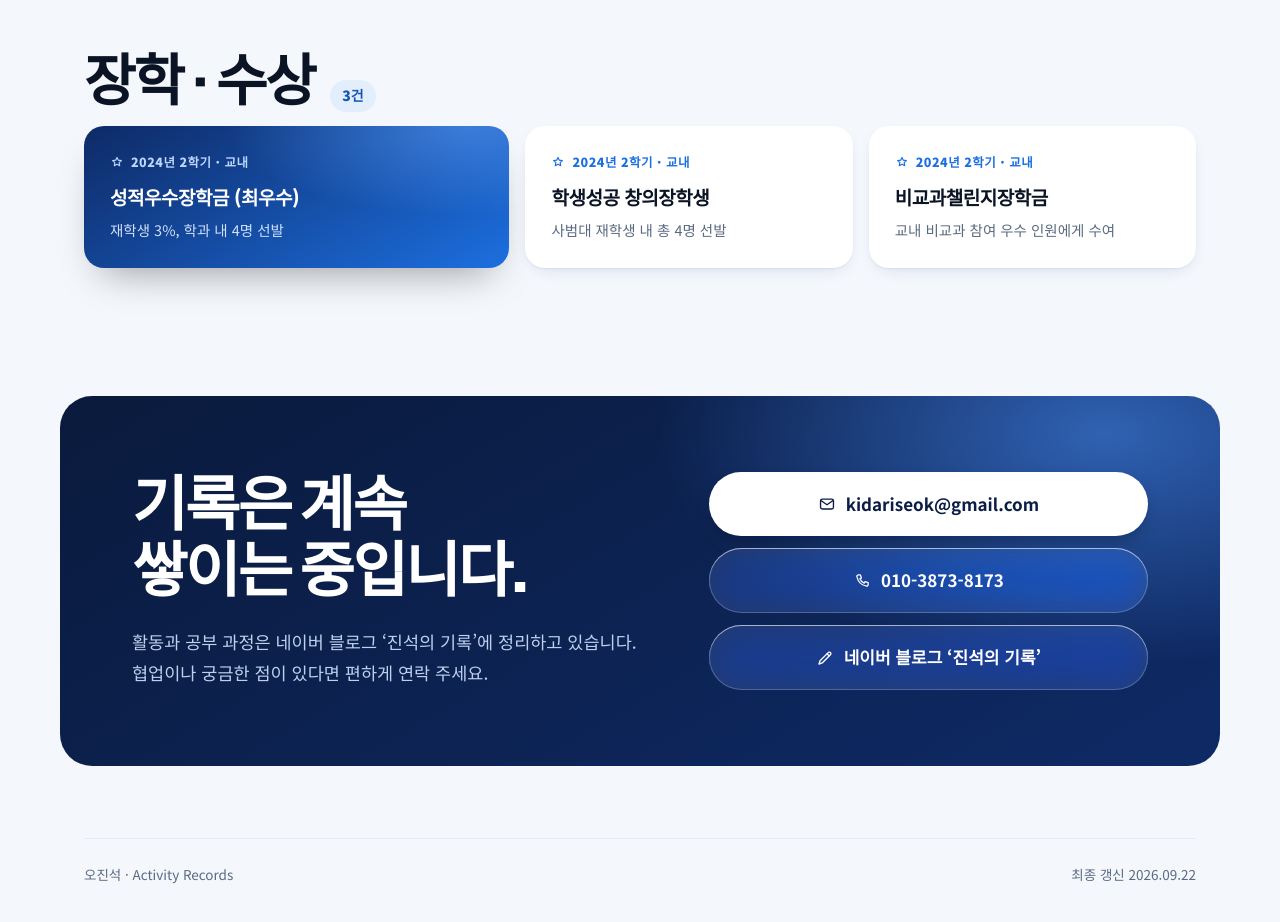
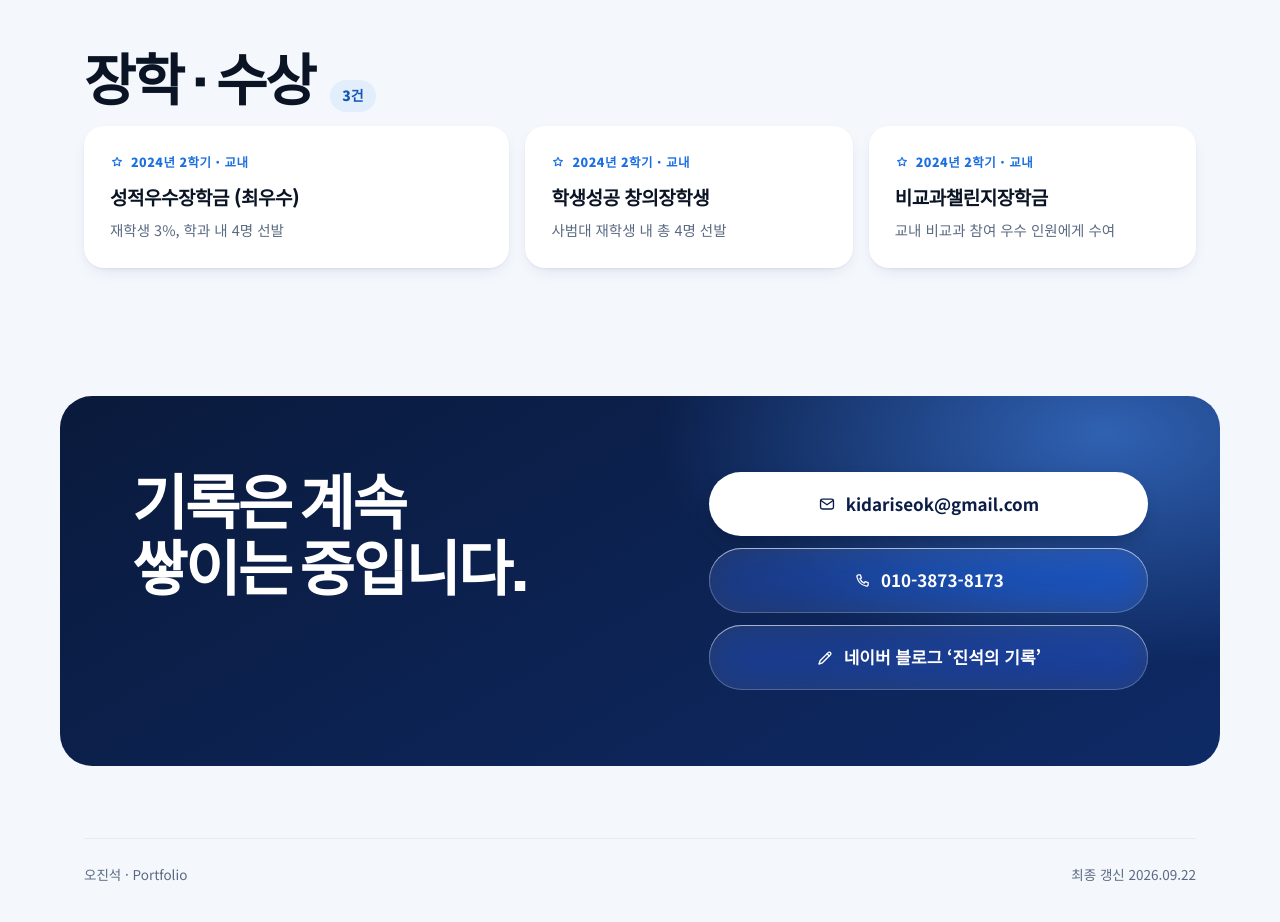
Before and after one commit to kidariseok/kidariseok.github.io, a plain HTML site: page index.html in a window 1280 px wide. Shown: the part 8500-9422 px from the top of the page. Drawn offline with Linux system fonts and the light colour scheme.

Commit message:
Award cards turn blue on hover/focus; drop contact sentence; footer Portfolio
Co-Authored-By: Claude Opus 5.5 <noreply@anthropic.com>
Claude-Session: https://claude.ai/code/session_01RGY4Yt5fUzpVFwZqGGeV6Z

```diff
--- a/content/en.js
+++ b/content/en.js
@@ -71,10 +71,10 @@ SITE.en = {
     },
     contact: {
       title: "The record is still growing.",
-      description: "I write up what I learn on my Naver blog, Jinseok's Record. Feel free to reach out about collaboration or anything you'd like to ask.",
+      description: "",
       blog: "Naver Blog: Jinseok's Record"
     },
-    footer: {name:"Jinseok Oh · Activity Records", updated:"Last updated 22 Sep 2026"}
+    footer: {name:"Jinseok Oh · Portfolio", updated:"Last updated 22 Sep 2026"}
   },
   ui: {
     back: "All activities",
--- a/content/ko.js
+++ b/content/ko.js
@@ -53,10 +53,10 @@ SITE.ko = {
     },
     contact: {
       title: "기록은 계속 쌓이는 중입니다.",
-      description: "활동과 공부 과정은 네이버 블로그 ‘진석의 기록’에 정리하고 있습니다. 협업이나 궁금한 점이 있다면 편하게 연락 주세요.",
+      description: "",
       blog: "네이버 블로그 ‘진석의 기록’"
     },
-    footer: {name:"오진석 · Activity Records", updated:"최종 갱신 2026.09.22"}
+    footer: {name:"오진석 · Portfolio", updated:"최종 갱신 2026.09.22"}
   },
   ui: {
     back: "대외활동 목록",
--- a/index.html
+++ b/index.html
@@ -392,21 +392,25 @@
   /* ---- 장학 · 수상 ---- */
   .awards{display:grid;grid-template-columns:minmax(0,1.3fr) minmax(0,1fr) minmax(0,1fr);gap:16px}
   .award{
+    position:relative;isolation:isolate;outline-offset:4px;
     background:var(--surface);border-radius:var(--r-card);padding:26px;
     box-shadow:var(--shadow-1);display:flex;flex-direction:column;gap:8px;
+    transition:transform .35s var(--ease),box-shadow .35s var(--ease);
   }
-  .award .term{display:flex;align-items:center;gap:7px;font-size:12.5px;font-weight:800;letter-spacing:.04em;color:var(--accent)}
+  .award .term{display:flex;align-items:center;gap:7px;font-size:12.5px;font-weight:800;letter-spacing:.04em;color:var(--accent);transition:color .3s}
   .award .term .i{width:14px;height:14px;stroke-width:2}
-  .award h3{font-size:19px;font-weight:800;margin-top:4px;line-height:1.4}
-  .award p{font-size:14.5px;color:var(--muted);line-height:1.6}
-  /* 가장 큰 장학금은 파란 카드 */
-  .award.top{
-    color:var(--on-deep);border-color:transparent;
+  .award h3{font-size:19px;font-weight:800;margin-top:4px;line-height:1.4;transition:color .3s}
+  .award p{font-size:14.5px;color:var(--muted);line-height:1.6;transition:color .3s}
+  /* 마우스를 올리거나 키보드로 고른 카드만 파란색으로 */
+  .award::before{
+    content:"";position:absolute;inset:0;z-index:-1;border-radius:inherit;opacity:0;transition:opacity .35s var(--ease);
     background:radial-gradient(80% 90% at 90% 0%,rgba(90,160,255,.55),transparent 70%),linear-gradient(150deg,#0e2a66,#1c6fe0);
-    box-shadow:0 20px 40px -18px rgba(0,0,0,.4);
   }
-  .award.top .term{color:#bcd6ff} .award.top h3{color:#fff}
-  .award.top p{color:#cfe0fb}
+  .award:hover,.award:focus-visible{transform:translateY(-3px);box-shadow:0 20px 40px -18px rgba(0,0,0,.4)}
+  .award:hover::before,.award:focus-visible::before{opacity:1}
+  .award:hover .term,.award:focus-visible .term{color:#bcd6ff}
+  .award:hover h3,.award:focus-visible h3{color:#fff}
+  .award:hover p,.award:focus-visible p{color:#cfe0fb}
 
   /* ---- 연락처(파란 패널) ---- */
   .contact{
@@ -801,9 +805,9 @@
   </div>
 </main>
 
-<script src="content/common.js?v=1790247501"></script>
-<script src="content/ko.js?v=1790247501"></script>
-<script src="content/en.js?v=1790247501"></script>
+<script src="content/common.js?v=1790247632"></script>
+<script src="content/ko.js?v=1790247632"></script>
+<script src="content/en.js?v=1790247632"></script>
 <script>
 (function(){
   "use strict";
@@ -1227,7 +1231,8 @@
     var box = document.getElementById("award-list");
     box.textContent = "";
     AWARDS.forEach(function(a, i){
-      var c = el("div", i === 0 ? "award top" : "award");   // 첫 번째(가장 큰 장학)는 파란 카드로 강조
+      var c = el("div", "award");
+      c.tabIndex = 0;                                   // 키보드로 골라도 파랗게 바뀌도록
       var term = el("p","term");
       term.appendChild(icon("ic-star"));
       term.appendChild(document.createTextNode(T.awardTerm[lang]));
```
